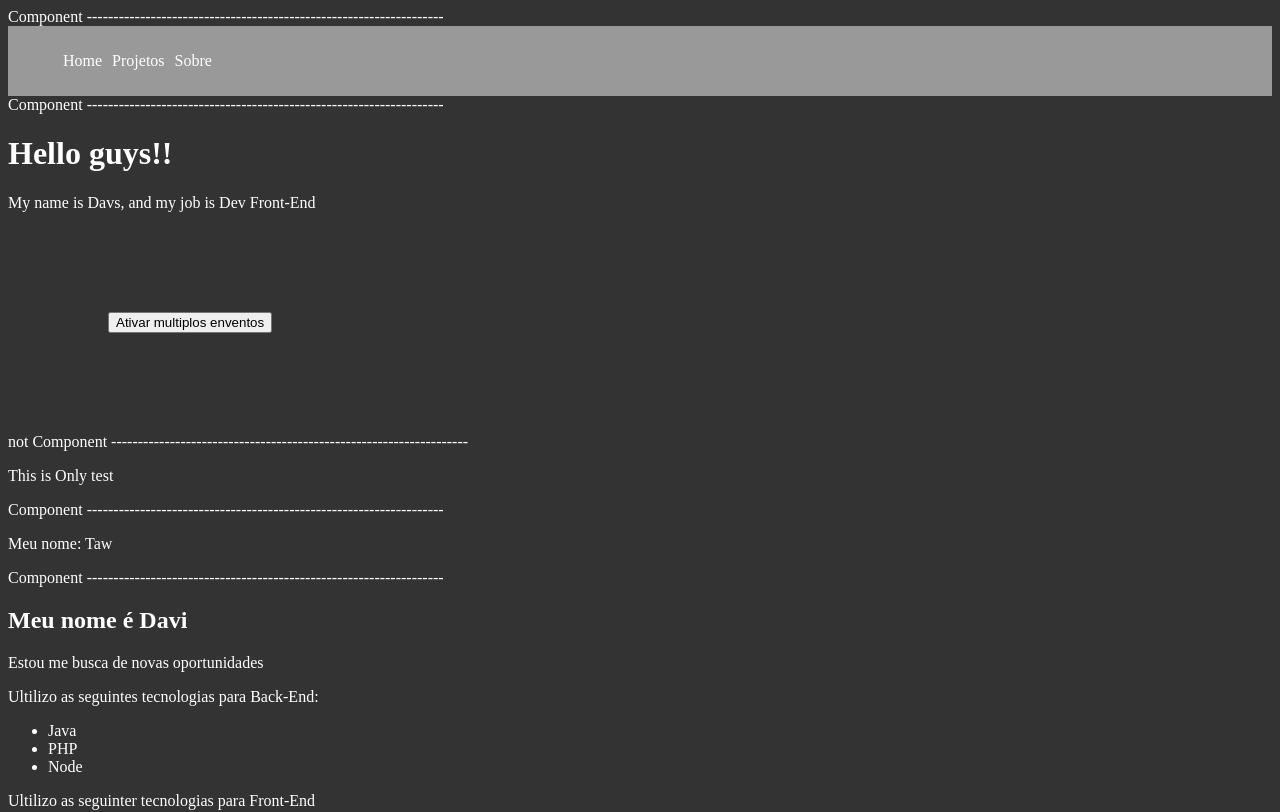
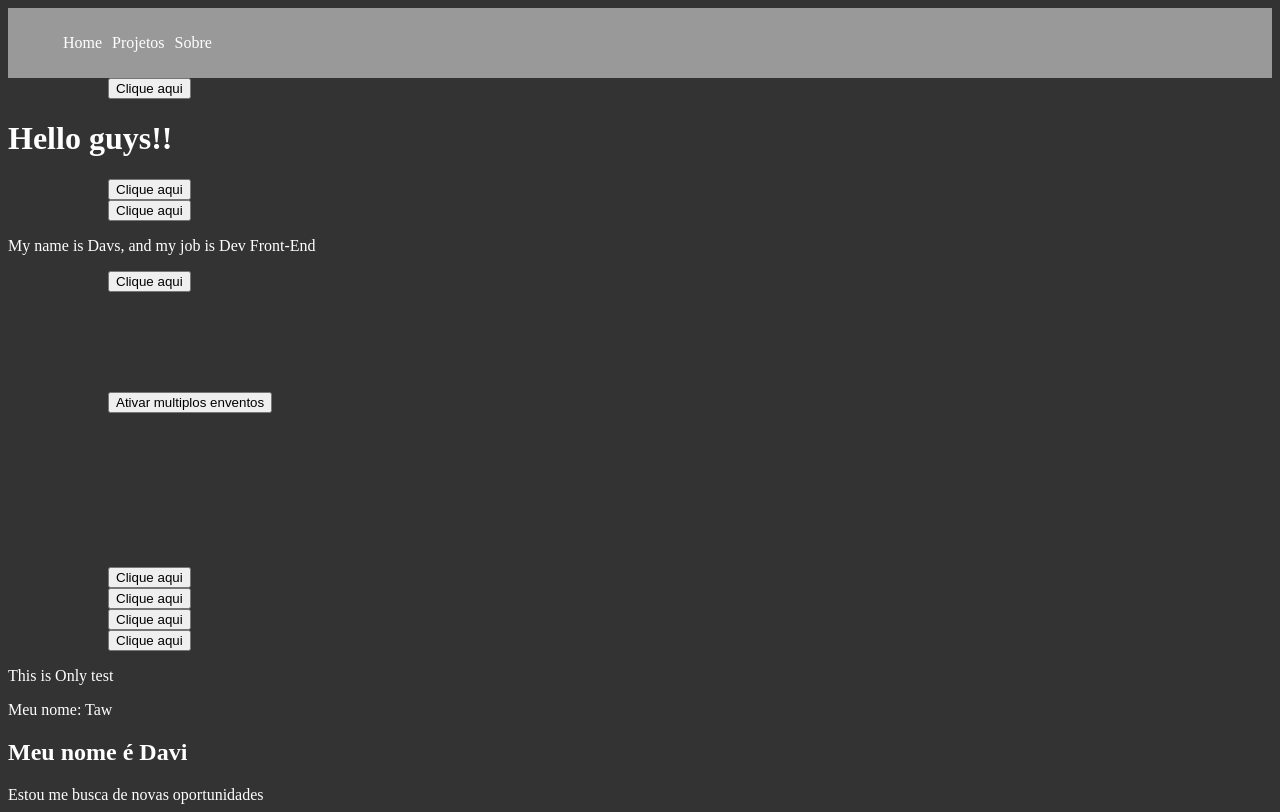
Before and after one commit to Davs06/app_vue_hora-de-codar, a Vue app: page / in a window 1280 px wide. Shown: the top 812 px of the page. Built offline with nearby package versions, Linux system fonts and the light colour scheme.

Commit message:
reutilizando componentes mostrando q funfa idepent

```diff
--- a/src/App.vue
+++ b/src/App.vue
@@ -1,26 +1,13 @@
 <template>
   <div>
-    Component
-    -------------------------------------------------------------------
-
     <Header />
 
-    Component
-    -------------------------------------------------------------------
-
     <primeiroComponente />
-    not Component
-    -------------------------------------------------------------------
 
     <p>This is {{ test }}</p>
 
-    Component
-    -------------------------------------------------------------------
-
     <LifeCycle />
 
-    Component
-    -------------------------------------------------------------------
     <Pessoa />
   </div>
 </template>
--- a/src/components/Picture.vue
+++ b/src/components/Picture.vue
@@ -2,12 +2,19 @@
   <div>
     <img :src="avatar" :alt="alt" />
     <!-- usando v-bind de forma resumida = : scr/herf ....-->
+
+    <Reutilizacao/>
   </div>
 </template>
 
   <script>
+import Reutilizacao from './Reutilizacao.vue';
+
 export default {
   name: "Picture",
+  components:{
+    Reutilizacao
+  },
   data() {
     return {
       avatar: "/img/avatar.jpg",
--- /dev/null
+++ b/src/components/Reutilizacao.vue
@@ -0,0 +1,35 @@
+<template>
+  <div>
+    <button @click="ativar">Clique aqui</button>
+
+    <span v-show="ativou">Ativado</span>
+  </div>
+</template>
+
+<script>
+export default {
+  name: "Reutilizacao",
+
+  data() {
+    return {
+      ativou: false,
+    };
+  },
+
+  methods: {
+    ativar(){
+        if (!this.ativou){
+            this.ativou = !this.ativou
+        }else{
+            this.ativou = !this.ativou
+        }
+    }
+  },
+};
+</script>
+
+<style scoped>
+div {
+  margin: 0 100px;
+}
+</style>
--- a/src/components/primeiroComponente.vue
+++ b/src/components/primeiroComponente.vue
@@ -1,25 +1,36 @@
 <template>
   <div>
+    <Reutilizacao />
     <h1>Hello guys!!</h1>
+    <Reutilizacao />
+    <Reutilizacao />
 
     <p>My name is {{ nome }}, and my job is {{ job }}</p>
+    <Reutilizacao />
 
-    <MultiplosEventos/>
+    <MultiplosEventos /><br /><br /><br />
+
+    <Reutilizacao />
+    <Reutilizacao />
+    <Reutilizacao />
+    <Reutilizacao />
   </div>
 </template>
 
 <script>
-import MultiplosEventos from './MultiplosEventos.vue'
+import MultiplosEventos from "./MultiplosEventos.vue";
+import Reutilizacao from "./Reutilizacao.vue";
 
 export default {
   name: "primeiroComponente",
   components: {
-    MultiplosEventos
+    MultiplosEventos,
+    Reutilizacao,
   },
   data() {
     return {
       nome: "Davs",
-      job: 'Dev Front-End'
+      job: "Dev Front-End",
     };
   },
 };
```
